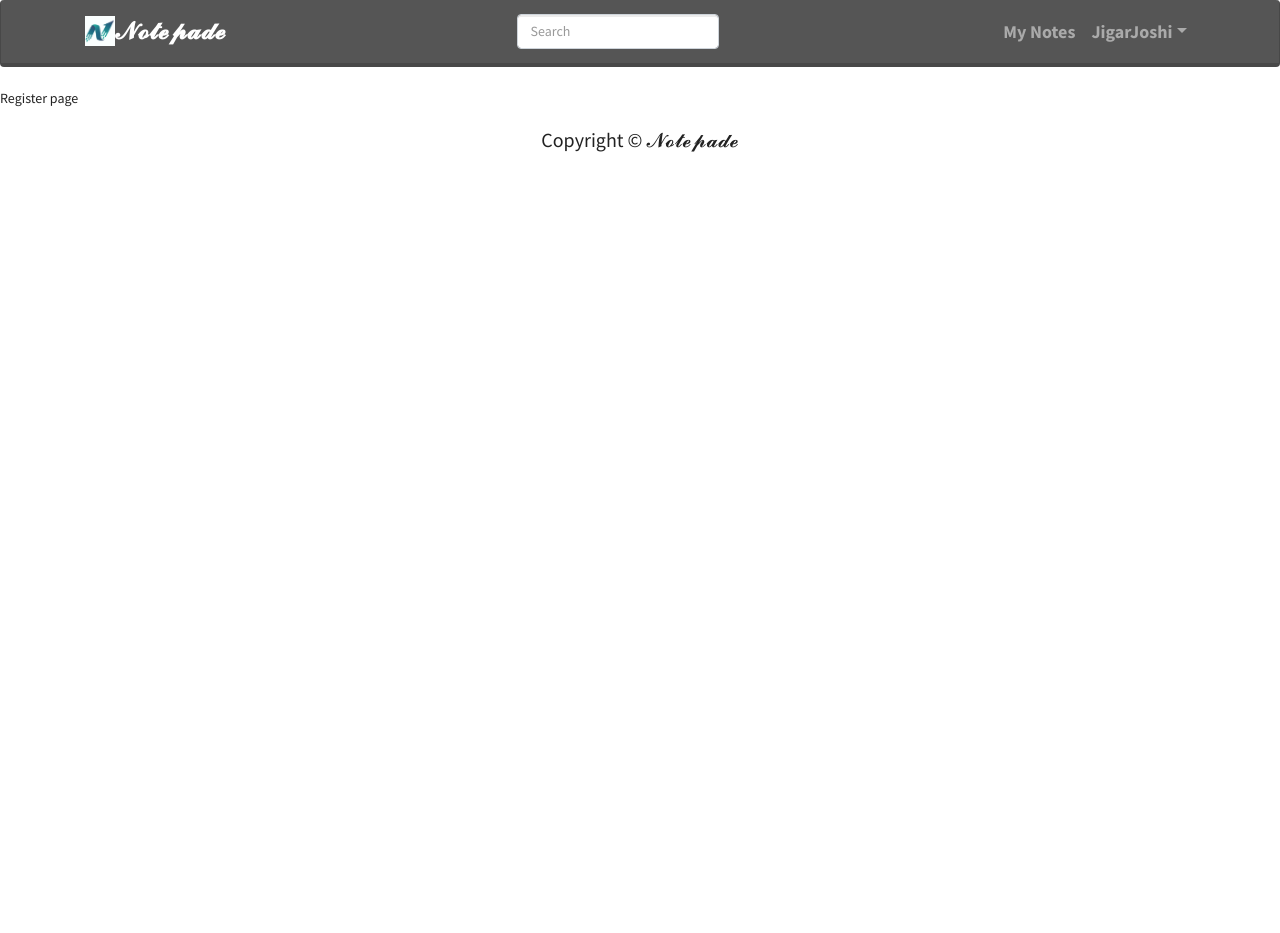
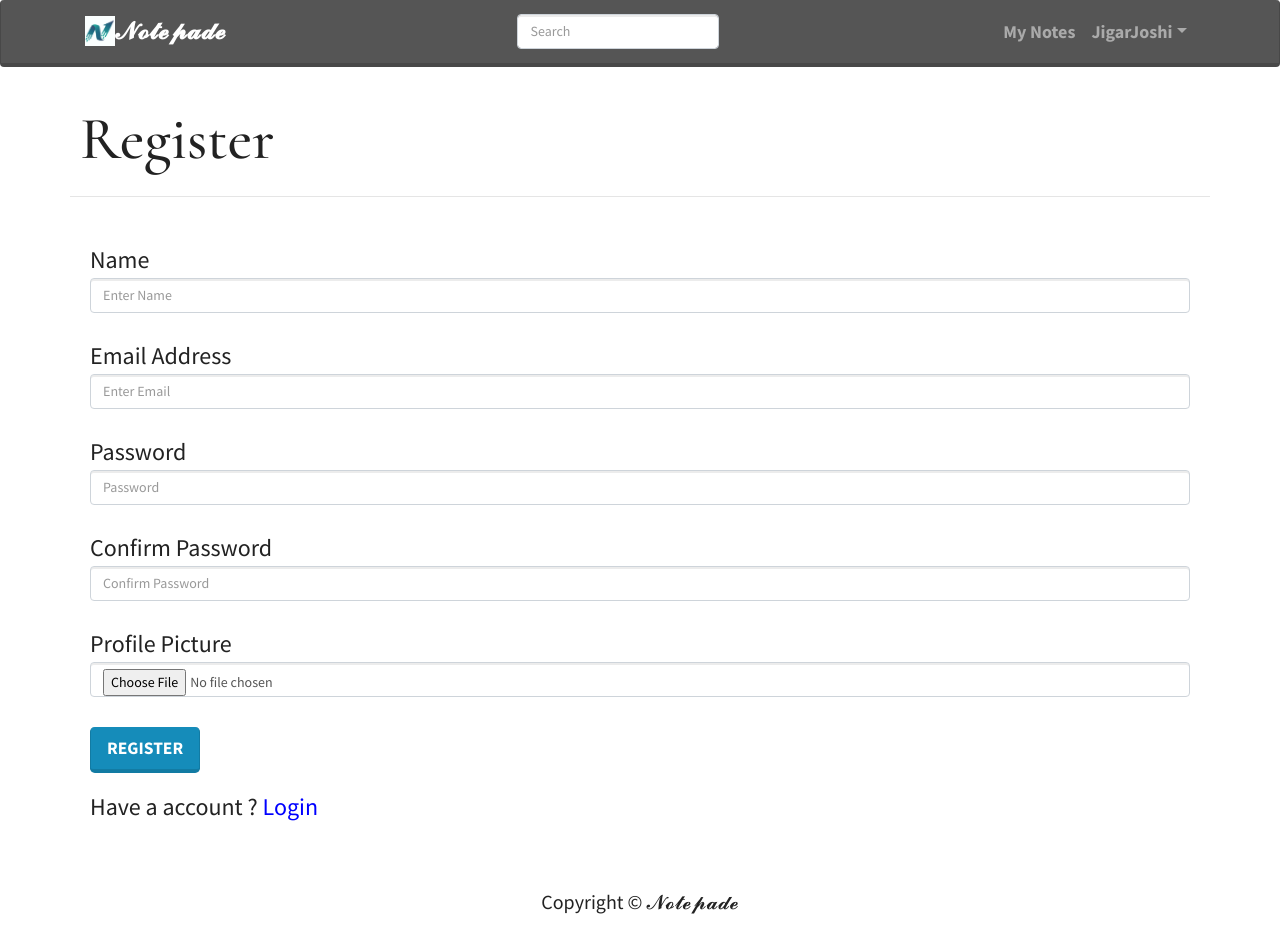
Before and after one commit to JigarJoshi0109/Notepade, a React (Create React App) app in the folder frontend/: page /register in a window 1280 px wide. Before the commit the page ends 800 px from the top, so only its background shows below. Built offline with nearby package versions, Linux system fonts and the light colour scheme.

Commit message:
Frontend and backend Login & register page integrated & Redux execution starts

```diff
--- a/frontend/package.json
+++ b/frontend/package.json
@@ -11,9 +11,13 @@
     "react": "^18.2.0",
     "react-bootstrap": "^2.6.0",
     "react-dom": "^18.2.0",
+    "react-redux": "^8.0.5",
     "react-responsive-carousel": "^3.2.23",
     "react-router-dom": "^6.4.3",
     "react-scripts": "5.0.1",
+    "redux": "^4.2.0",
+    "redux-devtools-extension": "^2.13.9",
+    "redux-thunk": "^2.4.2",
     "web-vitals": "^2.1.4"
   },
   "scripts": {
--- a/frontend/src/MinView.css
+++ b/frontend/src/MinView.css
@@ -21,7 +21,7 @@
 
   @media only screen and (max-width:764px) {
     .heading{
-        font-size: 25px;
+        font-size: 45px;
         display: flex;
         justify-content: center;
     }
--- a/frontend/src/components/Header/Header.js
+++ b/frontend/src/components/Header/Header.js
@@ -1,8 +1,12 @@
 import React from 'react'
 import { Container, Navbar, Nav, NavDropdown, Button , Form, FormControl} from 'react-bootstrap'
-import { Link } from 'react-router-dom'
+import { Link, useNavigate } from 'react-router-dom'
 
 const Header = () => {
+
+  const Navigate = useNavigate()
+
+
   return (
     <>
      <Navbar bg="dark" expand='lg' variant="dark"  className="square bg-dark rounded"  style={{marginBottom:'0%', fontSize:'large'}}   >
@@ -33,7 +37,11 @@ const Header = () => {
             <NavDropdown title="JigarJoshi" id="collasible-nav-dropdown" style={{fontWeight: 'bold'}}>
               <NavDropdown.Item href="#action/3.1" style={{fontWeight: 'bold'}}>My Profile</NavDropdown.Item>
               <NavDropdown.Divider />
-              <NavDropdown.Item href="#action/3.4" style={{fontWeight: 'bold'}}>
+              <NavDropdown.Item onClick={()=>{localStorage.removeItem("userInfo");
+
+              Navigate("/")
+
+            }}   style={{fontWeight: 'bold'}}>
                 Log-Out
               </NavDropdown.Item>
             </NavDropdown>
--- a/frontend/src/components/pages/LoginPage/LoginScreen.js
+++ b/frontend/src/components/pages/LoginPage/LoginScreen.js
@@ -65,9 +65,13 @@ const submitHandler = async(e)=>{
                     <Form.Label className='py-3'>
                         Password
                     </Form.Label>
-                    <Form.Control value={password} type='password' placeholder='Password' onChange={(e)=>setPassword(e.target.value)}/>
+
+                    <Form.Control maxLength={12} value={password} type='password' placeholder='Password' onChange={(e)=>setPassword(e.target.value)}/>
 
                 </Form.Group>
+                <div>
+                        <p style={{fontSize:"x-small" , marginTop:'20px'}}>Maximum Password Length ~ 12</p>
+                    </div>
                 <div className='BB' >
                 <Button variant='primary' type='submit' size='lg'>
                     Submit
--- /dev/null
+++ b/frontend/src/components/pages/RegisterPage/RegisterScreen.css
@@ -0,0 +1,17 @@
+.tittle{
+  margin-top: 0px;
+  margin-bottom: 0px;
+  padding-top: 25px;
+  font-weight: 500;
+  font-size: 24px;
+}
+.registerContainer{
+    font-size: x-large;
+    font-weight: 400;
+    display: flex;
+    flex-direction: column;
+    margin: 20px;
+
+}
+
+.BB{margin-top: 30px;}
--- a/frontend/src/components/pages/RegisterPage/RegisterScreen.js
+++ b/frontend/src/components/pages/RegisterPage/RegisterScreen.js
@@ -1,10 +1,144 @@
-import React from 'react'
+import React, { useState } from 'react'
+import { Button, Form, Row,Col } from 'react-bootstrap'
+import {Link} from 'react-router-dom'
+import ErrorMessage from '../../ErrorMessage'
+import MinView from '../../MinView'
+import './RegisterScreen.css'
+import axios from 'axios'
+import Loading from '../../Loading'
 
 const RegisterScreen = () => {
+
+  const [email, setEmail]= useState("");
+  const [name, setName] = useState("");
+  const[pic, setPic] = useState("https://icon-library.com/images/anonymous-avatar-icon/anonymous-avatar-icon-25.jpg");
+  const [password,setPassword] = useState("");
+  const [confirmPassword, setConfirmPassword] = useState("");
+  const [message,setMessage]= useState(null);
+  const [picMessage, setPicMessage] = useState(null);
+  const[error , setError] = useState(false);
+  const [loading,setLoading] = useState(false);
+
+
+const submitHandler = async(e)=>{
+  e.preventDefault();
+  console.log(email);
+  if(password!==confirmPassword){
+    setMessage("Password Do not Match")
+  }
+  else{
+    setMessage(null)
+
+    try {
+      const config = {
+        headers: {
+          "Content-type": "application/json",
+        },
+      };
+      setLoading(true)
+      const {data} = await axios.post("/api/users", {
+        name, pic , email ,password
+      },config)
+
+      setLoading(false)
+       localStorage.setItem("userInfo", JSON.stringify(data));
+
+    } catch (error) {
+      setError(error.response.data.message)
+    }
+  }
+}
+
+//https://api.cloudinary.com/v1_1/dexpgpnke/image/upload
+
+
+const postDetails =(pics)=>{
+
+  if(!pics){
+    return setPicMessage("Please Select an Image")
+  }
+
+  setPicMessage(null)
+
+  if(pics.type==='image/jpeg'||pics.type ==="image/png"){
+    const data = new FormData();
+    data.append("file",pics)
+    data.append("upload_preset","Notepade");
+    data.append('cloud_name','dexpgpnke')
+    fetch("https://api.cloudinary.com/v1_1/dexpgpnke/image/upload",{
+      method:"post",
+      body:data,
+    }).then((res)=>res.json()).then((data)=>{
+      console.log(data);
+      setPic(data.url.toString())
+    }).catch((err)=>{
+      console.log(err);
+    })
+  }
+
+  else{
+    return setPicMessage("Please Select an Image")
+  }
+
+}
+
+
+
   return (
-    <div>
-      Register page
-    </div>
+    <MinView tittle={'Register'} payload={<>
+
+      <div className='registerContainer'>
+        {error && <ErrorMessage variant='danger'>{error}</ErrorMessage>}
+        {message && <ErrorMessage variant='danger'>{message}</ErrorMessage>}
+        {loading && <Loading/>}
+        <Form onSubmit={submitHandler}>
+          <Form.Group controlId='name'>
+            <Form.Label className='tittle'>Name</Form.Label>
+            <Form.Control value={name} type='name' placeholder='Enter Name' onChange={(e)=>setName(e.target.value)} />
+          </Form.Group>
+          <Form.Group controlId='formBasicEmail'>
+                    <Form.Label className='tittle'>
+                        Email Address
+                    </Form.Label>
+                    <Form.Control value={email} type='email' placeholder='Enter Email' onChange={(e)=>setEmail(e.target.value)}/>
+          </Form.Group>
+          <Form.Group controlId='formBasicPassword'>
+                    <Form.Label className='tittle'>
+                        Password
+                    </Form.Label>
+
+                    <Form.Control value={password} maxLength={12} type='password' placeholder='Password' onChange={(e)=>setPassword(e.target.value)}/>
+
+                </Form.Group>
+                <Form.Group controlId='formBasicConfirmPassword'>
+                    <Form.Label className='tittle'>
+                       Confirm Password
+                    </Form.Label>
+
+                    <Form.Control value={confirmPassword} maxLength={12} type='password' placeholder='Confirm Password' onChange={(e)=>setConfirmPassword(e.target.value)}/>
+
+                </Form.Group>
+                {picMessage && (<ErrorMessage variant='dager'>{picMessage}</ErrorMessage>)}
+                <Form.Group controlId="formFile" >
+        <Form.Label className='tittle'>Profile Picture</Form.Label>
+        <Form.Control style={{paddingBottom:'13px'}} type="file"  onChange={(e)=>postDetails(e.target.files[0])} />
+      </Form.Group>
+      <div className='BB'>
+      <Button variant='primary' type='register' size='lg'>
+              Register
+      </Button>
+      </div>
+
+        </Form>
+        <Row className='py-3'>
+                <Col>
+                Have a account ? <Link to='/login' style={{color:'blue'}}>Login</Link></Col>
+
+            </Row>
+      </div>
+
+    </>}></MinView>
+
   )
 }
 
--- a/frontend/src/index.js
+++ b/frontend/src/index.js
@@ -4,12 +4,14 @@ import './index.css';
 import './bootstrap.main.css';
 import App from './App';
 import reportWebVitals from './reportWebVitals';
+import { Provider } from 'react-redux'
+import store from './store';
 
 const root = ReactDOM.createRoot(document.getElementById('root'));
 root.render(
-  <React.StrictMode>
+  <Provider store={store}>
     <App />
-  </React.StrictMode>
+  </Provider>
 );
 
 // If you want to start measuring performance in your app, pass a function
--- /dev/null
+++ b/frontend/src/store.js
@@ -0,0 +1,20 @@
+import {legacy_createStore as createStore ,combineReducers,applyMiddleware } from 'redux'
+
+import thunk from 'redux-thunk'
+import { composeWithDevTools} from 'redux-devtools-extension'
+const reducer = combineReducers({
+    //reducers
+
+
+})
+
+const initialState={};
+
+const middleware = [thunk];
+const store = createStore(
+    reducer,
+    initialState,
+    composeWithDevTools(applyMiddleware(...middleware))
+)
+
+export default store;
```
Also changed, not shown: 1 other file (tests, documents, lock files or other folders).
